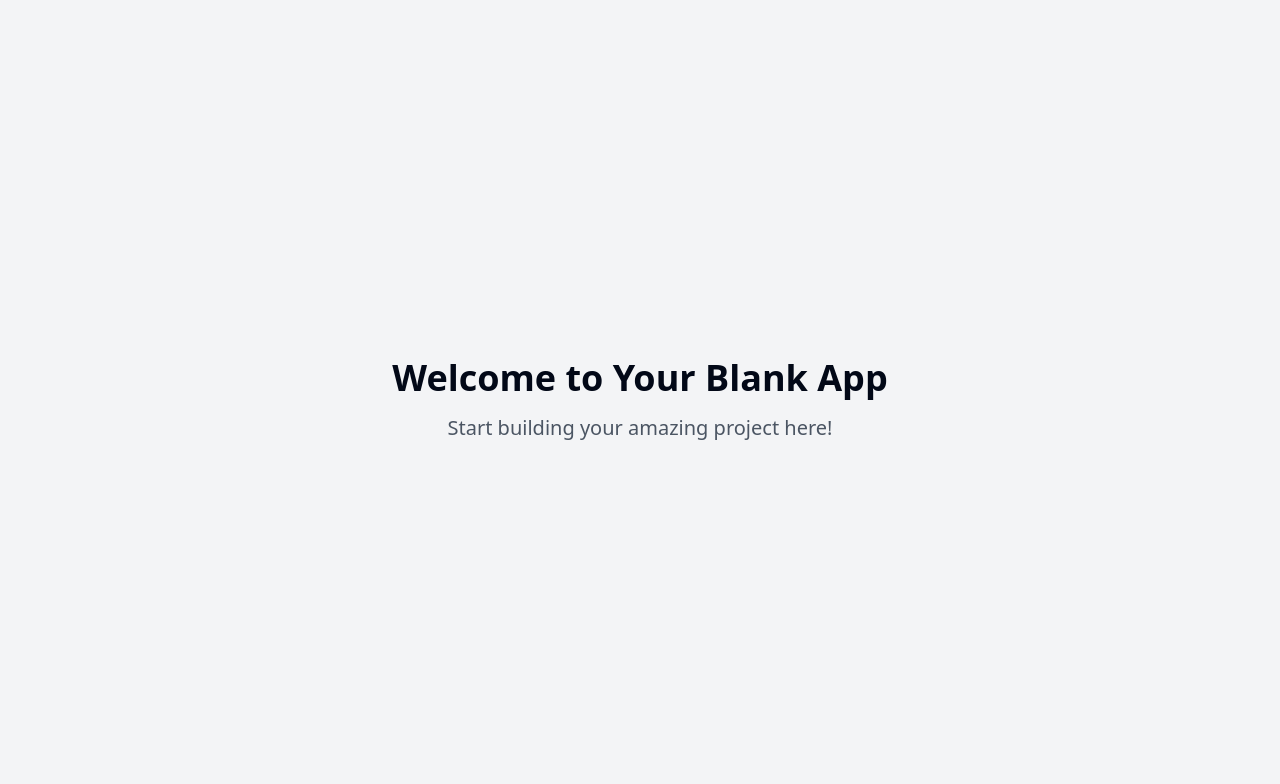
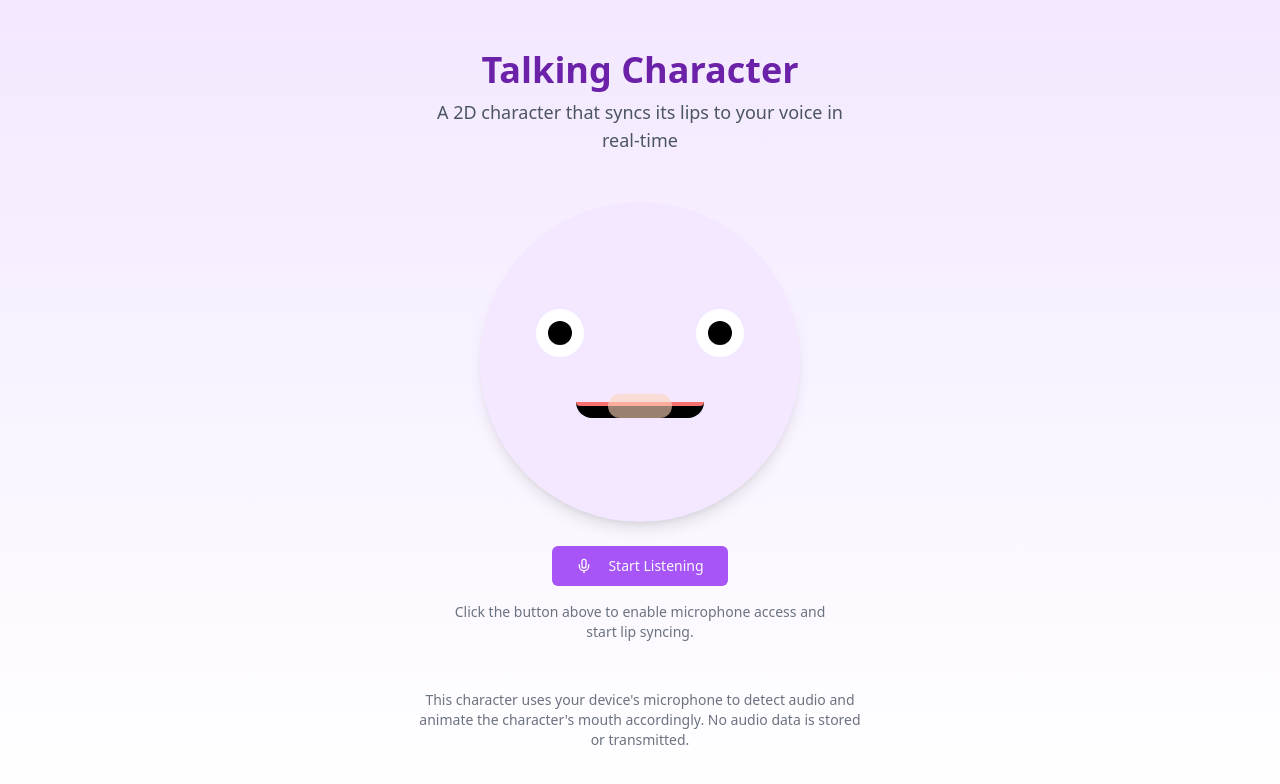
Before and after one commit to sanjoekurian/talking-toon-lipsync-magic, a React (Vite) app: page / in a window 1280 px wide. Shown: the top 784 px of the page. Built offline with nearby package versions, Linux system fonts and the light colour scheme.

Commit message:
Add lip sync feature
Implement lip sync for 2D character.

```diff
--- a/index.html
+++ b/index.html
@@ -1,14 +1,15 @@
+
 <!DOCTYPE html>
 <html lang="en">
   <head>
     <meta charset="UTF-8" />
     <meta name="viewport" content="width=device-width, initial-scale=1.0" />
-    <title>talking-toon-lipsync-magic</title>
-    <meta name="description" content="Lovable Generated Project" />
+    <title>Talking Character - Real-time Lip Sync</title>
+    <meta name="description" content="A 2D character with real-time lip syncing" />
     <meta name="author" content="Lovable" />
 
-    <meta property="og:title" content="talking-toon-lipsync-magic" />
-    <meta property="og:description" content="Lovable Generated Project" />
+    <meta property="og:title" content="Talking Character - Real-time Lip Sync" />
+    <meta property="og:description" content="A 2D character with real-time lip syncing" />
     <meta property="og:type" content="website" />
     <meta property="og:image" content="https://lovable.dev/opengraph-image-p98pqg.png" />
 
--- /dev/null
+++ b/src/components/AnimatedCharacter.tsx
@@ -0,0 +1,159 @@
+
+import React, { useEffect, useRef, useState } from 'react';
+import { Mic, MicOff } from 'lucide-react';
+import { Button } from '@/components/ui/button';
+
+interface AnimatedCharacterProps {
+  className?: string;
+}
+
+const AnimatedCharacter: React.FC<AnimatedCharacterProps> = ({ className = '' }) => {
+  const [isListening, setIsListening] = useState(false);
+  const [volume, setVolume] = useState(0);
+  const [mouthOpenness, setMouthOpenness] = useState(0);
+  const audioContextRef = useRef<AudioContext | null>(null);
+  const analyserRef = useRef<AnalyserNode | null>(null);
+  const animationFrameRef = useRef<number | null>(null);
+  const micStreamRef = useRef<MediaStream | null>(null);
+
+  const startListening = async () => {
+    try {
+      const stream = await navigator.mediaDevices.getUserMedia({ audio: true });
+      micStreamRef.current = stream;
+
+      const audioContext = new AudioContext();
+      audioContextRef.current = audioContext;
+
+      const analyser = audioContext.createAnalyser();
+      analyser.fftSize = 256;
+      analyserRef.current = analyser;
+
+      const source = audioContext.createMediaStreamSource(stream);
+      source.connect(analyser);
+
+      setIsListening(true);
+      processAudio();
+    } catch (error) {
+      console.error('Error accessing microphone:', error);
+    }
+  };
+
+  const stopListening = () => {
+    if (animationFrameRef.current) {
+      cancelAnimationFrame(animationFrameRef.current);
+      animationFrameRef.current = null;
+    }
+
+    if (micStreamRef.current) {
+      micStreamRef.current.getTracks().forEach(track => track.stop());
+      micStreamRef.current = null;
+    }
+
+    if (audioContextRef.current) {
+      audioContextRef.current.close();
+      audioContextRef.current = null;
+    }
+
+    analyserRef.current = null;
+    setIsListening(false);
+    setVolume(0);
+    setMouthOpenness(0);
+  };
+
+  const processAudio = () => {
+    if (!analyserRef.current) return;
+
+    const analyser = analyserRef.current;
+    const dataArray = new Uint8Array(analyser.frequencyBinCount);
+
+    const updateMouth = () => {
+      analyser.getByteFrequencyData(dataArray);
+
+      // Calculate average volume from frequency data
+      const average = dataArray.reduce((acc, val) => acc + val, 0) / dataArray.length;
+      const normalizedVolume = Math.min(average / 128, 1); // Normalize to 0-1 range
+      setVolume(normalizedVolume);
+
+      // Smooth mouth movement with some easing
+      setMouthOpenness(prev => {
+        const target = normalizedVolume * 30; // Max height of 30px
+        const easing = 0.3; // Adjust for faster/slower response
+        return prev + (target - prev) * easing;
+      });
+
+      animationFrameRef.current = requestAnimationFrame(updateMouth);
+    };
+
+    animationFrameRef.current = requestAnimationFrame(updateMouth);
+  };
+
+  useEffect(() => {
+    return () => {
+      if (animationFrameRef.current) {
+        cancelAnimationFrame(animationFrameRef.current);
+      }
+      stopListening();
+    };
+  }, []);
+
+  // Character head bobbing animation
+  const headMovement = volume > 0.2 ? {
+    transform: `translateY(${Math.sin(Date.now() / 300) * volume * 3}px)
+                rotate(${Math.sin(Date.now() / 400) * volume * 2}deg)`
+  } : {};
+
+  return (
+    <div className={`flex flex-col items-center ${className}`}>
+      <div
+        className="relative w-80 h-80 bg-purple-100 rounded-full mb-6 flex items-center justify-center shadow-lg"
+        style={headMovement}
+      >
+        {/* Eyes */}
+        <div className="absolute top-1/3 left-1/4 transform -translate-x-1/2 w-12 h-12 bg-white rounded-full flex items-center justify-center">
+          <div className="w-6 h-6 bg-black rounded-full"
+               style={{ transform: `translateY(${volume > 0.4 ? -1 : 0}px)` }} />
+        </div>
+        <div className="absolute top-1/3 right-1/4 transform translate-x-1/2 w-12 h-12 bg-white rounded-full flex items-center justify-center">
+          <div className="w-6 h-6 bg-black rounded-full"
+               style={{ transform: `translateY(${volume > 0.4 ? -1 : 0}px)` }} />
+        </div>
+
+        {/* Mouth */}
+        <div className="absolute bottom-1/4 w-32 h-16 flex items-center justify-center">
+          <div className="w-32 h-4 bg-black rounded-b-full overflow-hidden">
+            <div
+              className="w-full bg-red-400 transition-all duration-100 ease-out rounded-b-full"
+              style={{ height: `${Math.max(4, mouthOpenness)}px` }}
+            />
+          </div>
+        </div>
+
+        {/* Face */}
+        <div className="absolute top-1/5 w-full h-full rounded-full">
+          <div className="absolute left-1/2 top-[60%] transform -translate-x-1/2 w-16 h-6 bg-[#FFD6BC] rounded-full opacity-60" />
+        </div>
+      </div>
+
+      <Button
+        onClick={isListening ? stopListening : startListening}
+        className={`mb-4 px-6 ${isListening ? 'bg-red-500 hover:bg-red-600' : 'bg-purple-500 hover:bg-purple-600'}`}
+      >
+        {isListening ? <MicOff className="mr-2 h-4 w-4" /> : <Mic className="mr-2 h-4 w-4" />}
+        {isListening ? 'Stop' : 'Start'} Listening
+      </Button>
+
+      <div className="text-center text-sm text-gray-500 max-w-sm">
+        {isListening ? (
+          <div className="flex items-center gap-2 justify-center">
+            <span className="inline-block w-2 h-2 bg-green-500 rounded-full animate-pulse"></span>
+            Listening to audio input...
+          </div>
+        ) : (
+          <p>Click the button above to enable microphone access and start lip syncing.</p>
+        )}
+      </div>
+    </div>
+  );
+};
+
+export default AnimatedCharacter;
--- a/src/pages/Index.tsx
+++ b/src/pages/Index.tsx
@@ -1,11 +1,22 @@
-// Update this page (the content is just a fallback if you fail to update the page)
+
+import React from 'react';
+import AnimatedCharacter from '@/components/AnimatedCharacter';
 
 const Index = () => {
   return (
-    <div className="min-h-screen flex items-center justify-center bg-gray-100">
-      <div className="text-center">
-        <h1 className="text-4xl font-bold mb-4">Welcome to Your Blank App</h1>
-        <p className="text-xl text-gray-600">Start building your amazing project here!</p>
+    <div className="min-h-screen flex flex-col items-center justify-center bg-gradient-to-b from-purple-100 to-white p-4">
+      <h1 className="text-4xl font-bold mb-2 text-purple-800">Talking Character</h1>
+      <p className="text-lg text-gray-600 mb-8 text-center max-w-md">
+        A 2D character that syncs its lips to your voice in real-time
+      </p>
+
+      <AnimatedCharacter className="mt-4" />
+
+      <div className="mt-12 text-sm text-gray-500 max-w-md text-center">
+        <p>
+          This character uses your device's microphone to detect audio and animate
+          the character's mouth accordingly. No audio data is stored or transmitted.
+        </p>
       </div>
     </div>
   );
```
